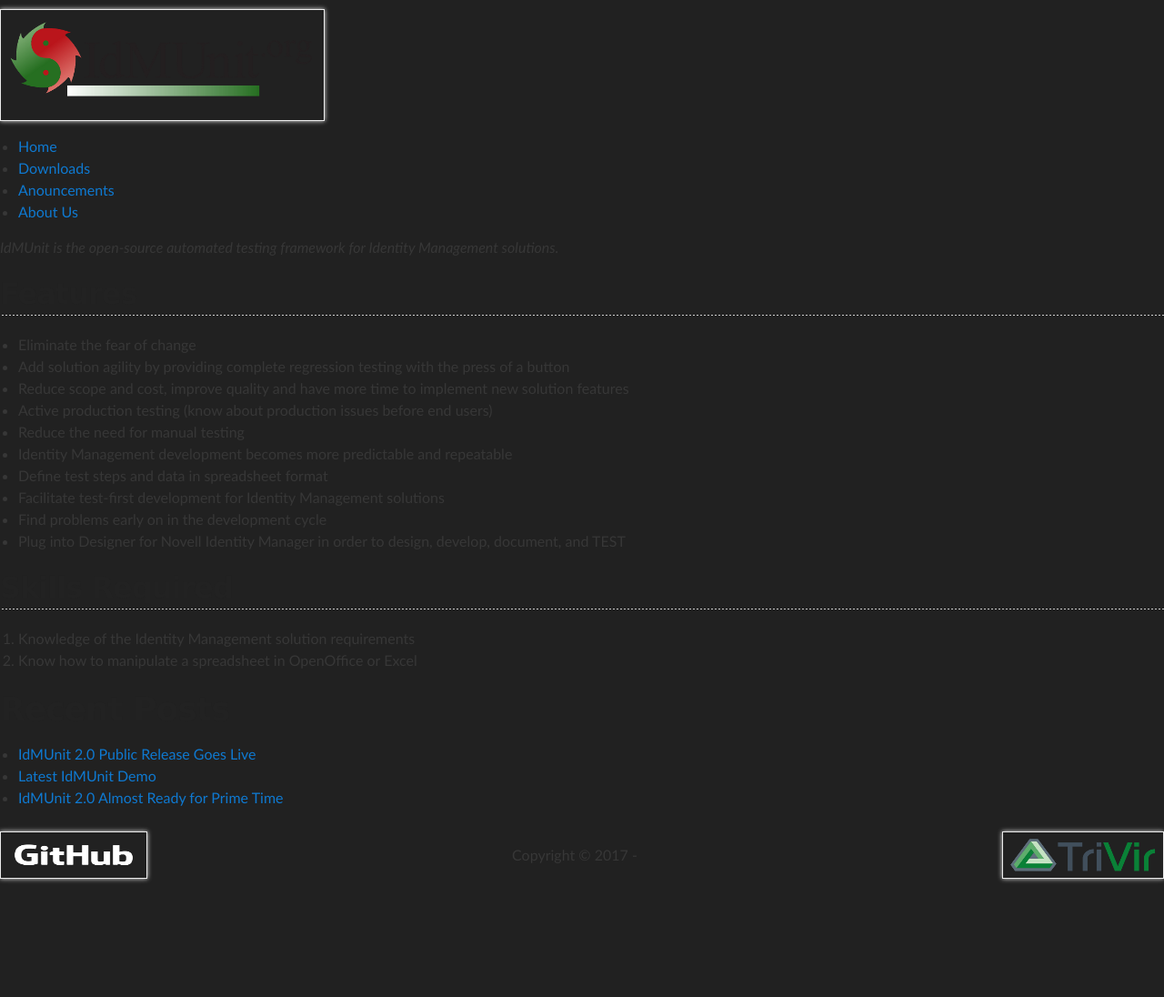
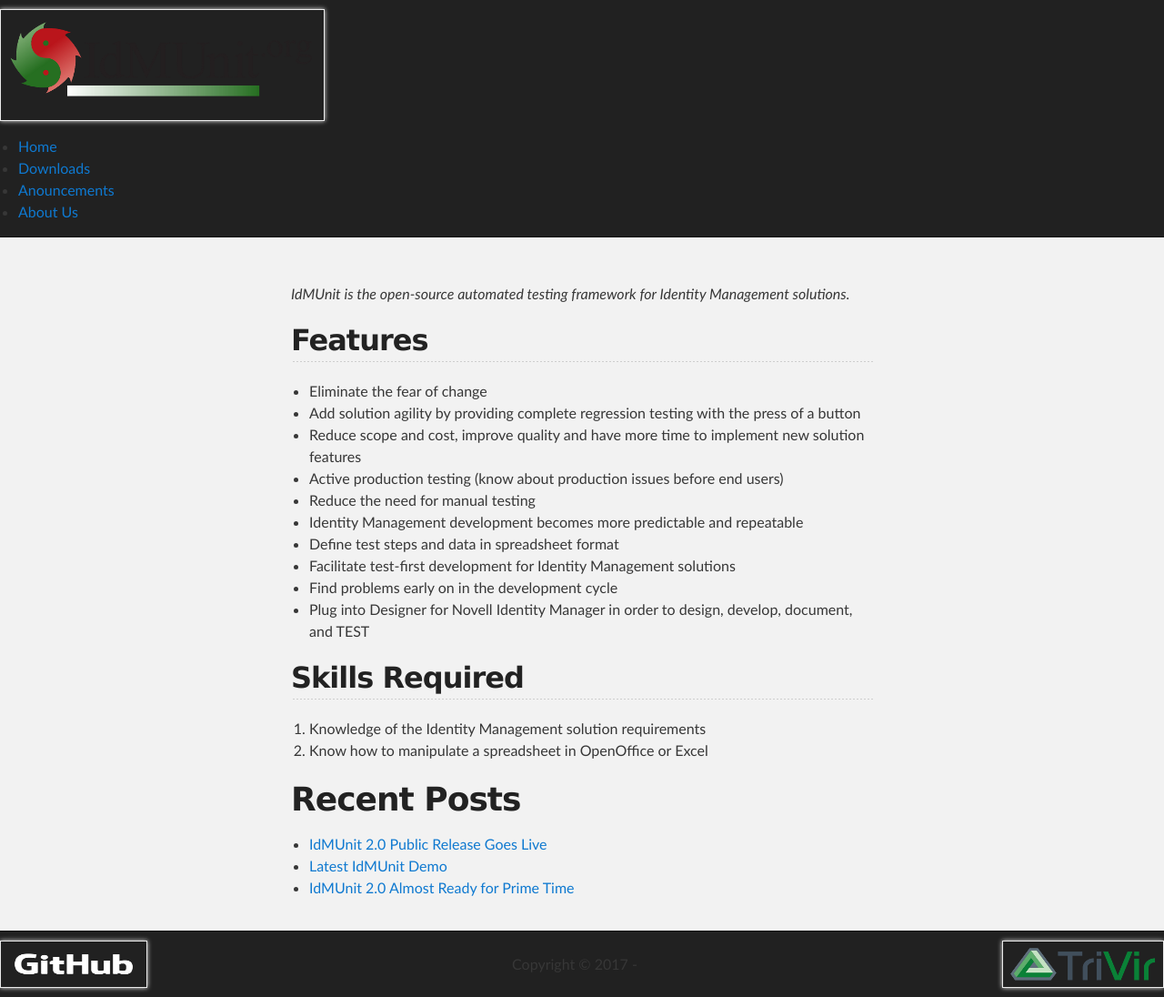
Before and after one commit to devin-trivir/IdMUnit, a Jekyll site: the page built from index.markdown, in a window 1280 px wide. Shown: the whole page at 91% size. Built offline with Jekyll 4.4.1, drawn with Linux system fonts in a browser that asks for light colours; before the commit the page ends 976 px from its top, so only the background shows below that.

Commit message:
added some styling classes and ids to the default html

```diff
--- a/_layouts/default.html
+++ b/_layouts/default.html
@@ -4,8 +4,10 @@
   <header role="banner">{% include header.html %}</header>
   <nav role="navigation">{% include navigation.html %}</nav>
   <div id="main">
-    <div id="content">
-      {{ content | expand_urls: root_url }}
+    <div id="main_content_wrap" class="outer">
+		<section id="main_content" class="inner">
+			{{ content | expand_urls: root_url }}
+		</section>
     </div>
   </div>
   <footer role="contentinfo">{% include footer.html %}</footer>
```
